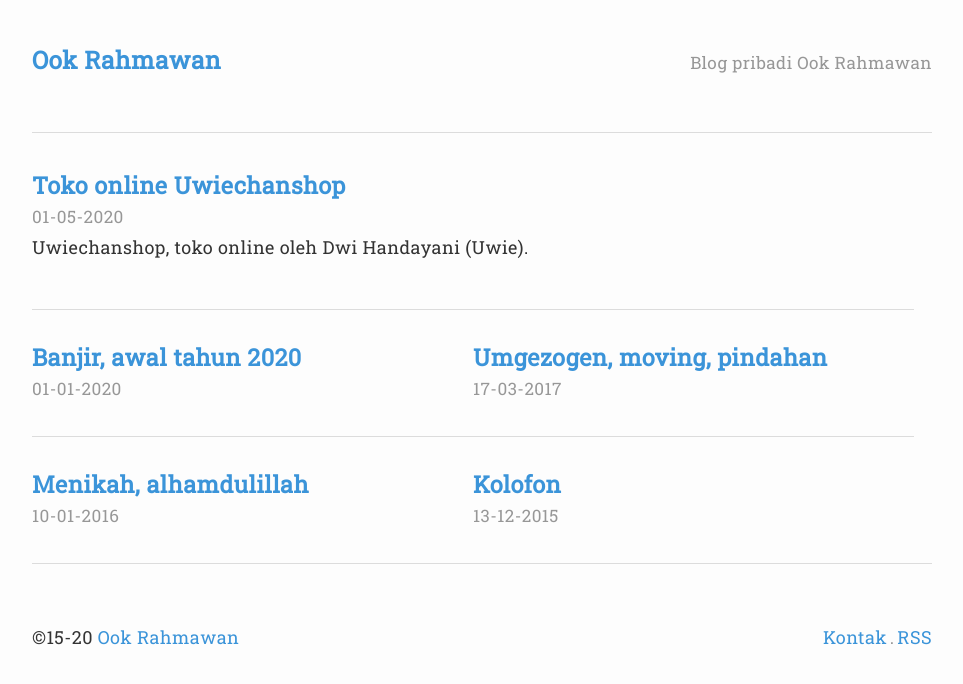
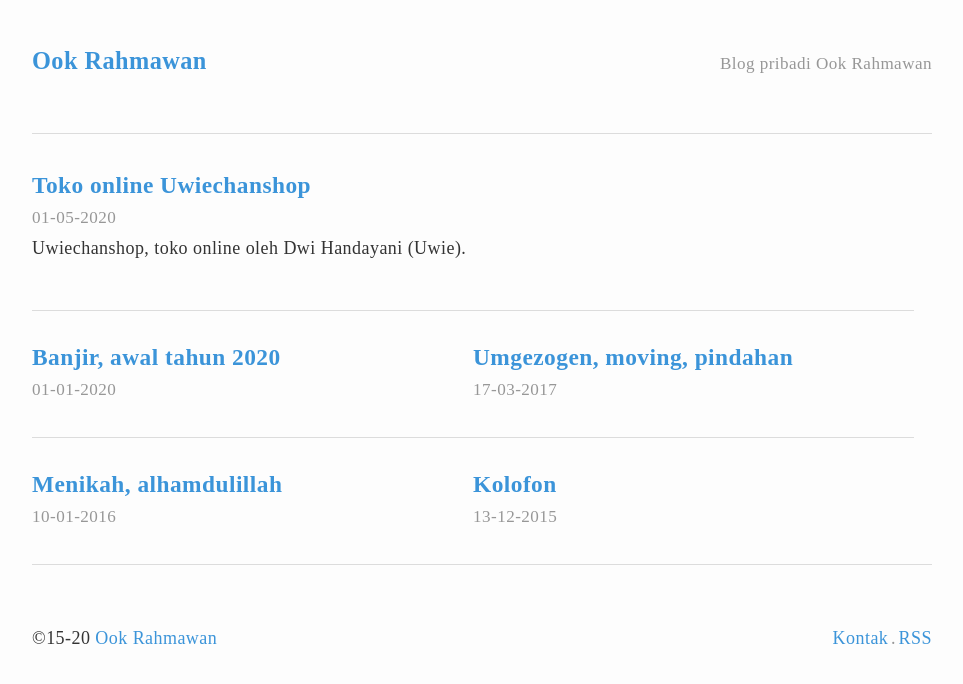
Before and after one commit to krhmwn/krhmwn.github.io, a Jekyll site: the page built from index.html, in a window 1280 px wide. Shown: the top 684 px of the page, without its empty margins (158-1121 px from the left). Built offline with Jekyll 4.4.1, drawn with Linux system fonts in a browser that asks for light colours.

Commit message:
Update v.6.8.27

```diff
--- a/_layouts/default.html
+++ b/_layouts/default.html
@@ -12,7 +12,7 @@
 <meta name="author" content="{{ site.name | escape }}" />
 <link rel="alternate" type="application/atom+xml" title="RSS" href="{{ site.url }}/sitemap.xml" />
 <link rel="stylesheet" type="text/css" href="{{ "/styles.css" | prepend: site.baseurl }}" />
-<link href="https://fonts.googleapis.com/css2?family=Roboto+Slab&display=swap" rel="stylesheet">
+<link href="https://fonts.googleapis.com/css2?family=Noto+Serif&display=swap" rel="stylesheet">
 <link rel="shortcut icon" type="image/x-icon" href="{{ "/img/favicon.ico" | prepend: site.baseurl }}" />
 <meta name="theme-color" content="#3B94D9" />
 <!--[if lt IE 9]><script type="text/javascript" src="/html5.js"></script><![endif]-->
```
